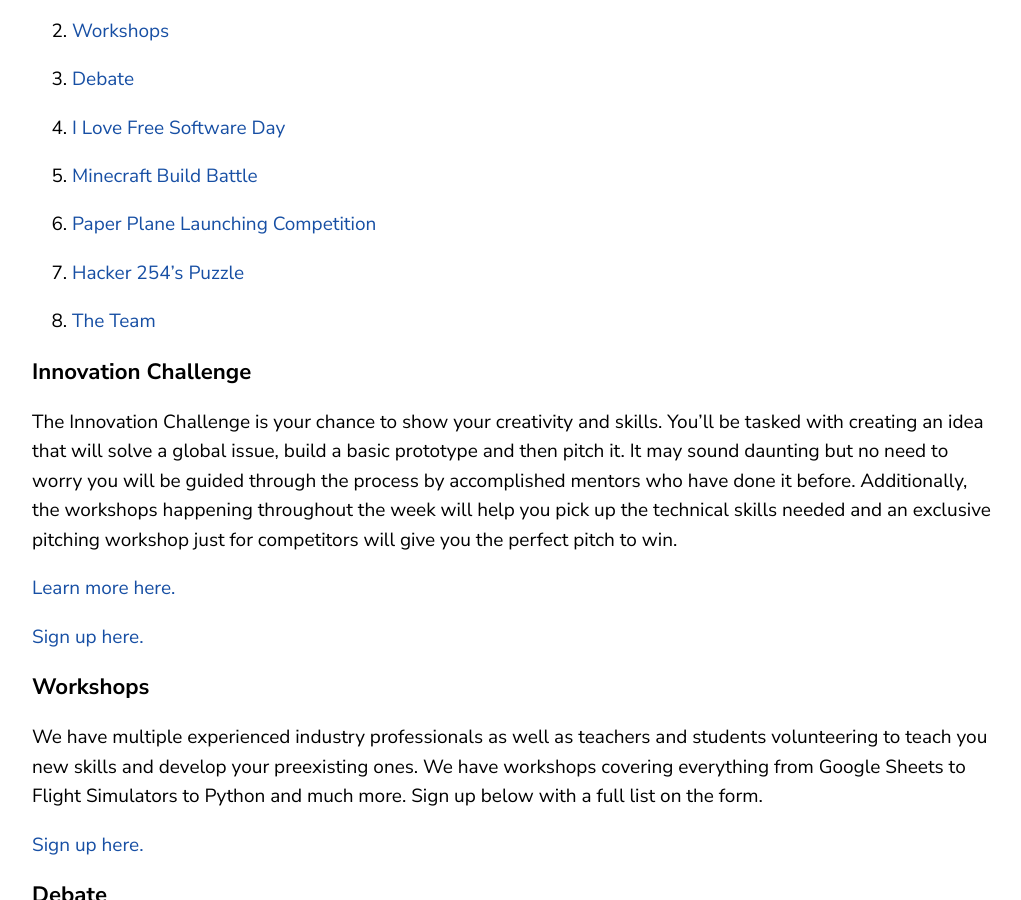
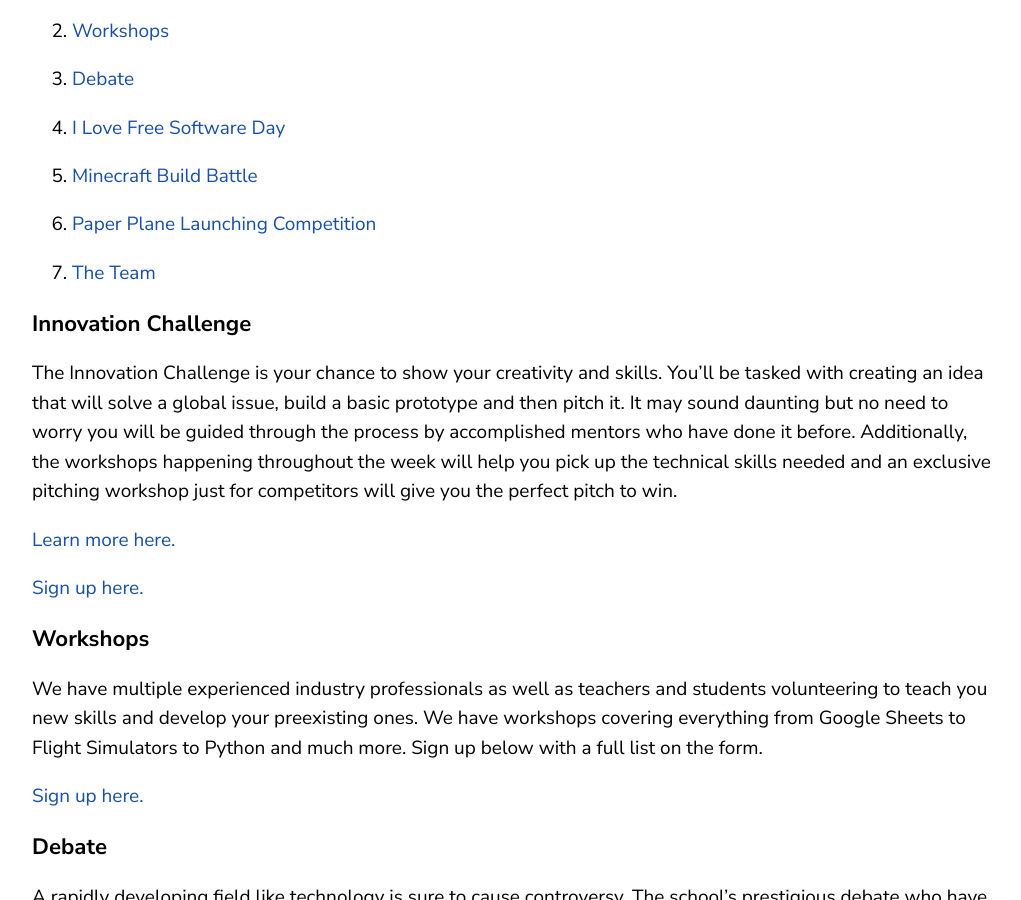
Before and after one commit to gemssingaporestudentcouncil/innovationweek2020, a Jekyll site: the page built from index.md, in a window 1280 px wide and 900 px high, scrolled down 600 px. Shown: the whole window, without its empty margins (68-1089 px from the left). Built offline with Jekyll 4.4.1, drawn with Linux system fonts in a browser that asks for light colours.

Commit message:
Update index.md

```diff
--- a/index.md
+++ b/index.md
@@ -18,9 +18,7 @@ GEMS Singapore Student Council is proud to be hosting the school's first Innovat
 
 6. [Paper Plane Launching Competition](#paper-plane-launching-competition)
 
-7. [Hacker 254's Puzzle](#hacker-254s-puzzle)
-
-8. [The Team](#the-team)
+7. [The Team](#the-team)
 
 ### Innovation Challenge
 
```
